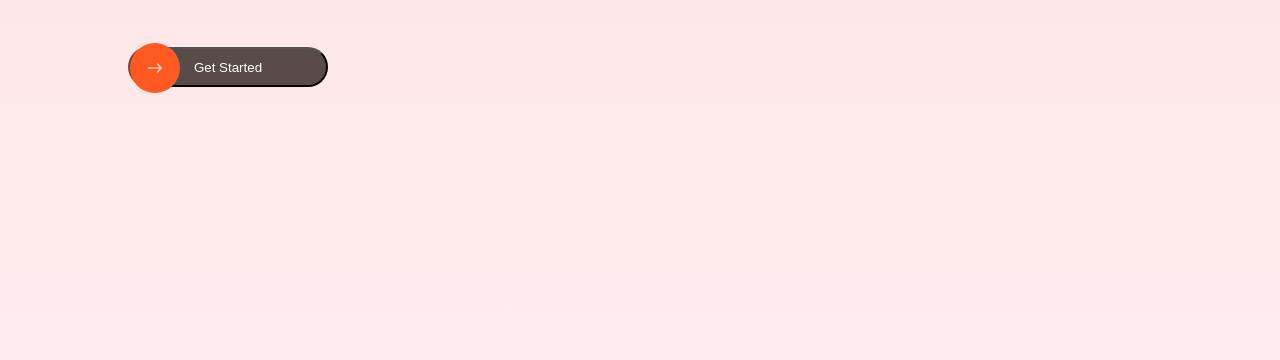
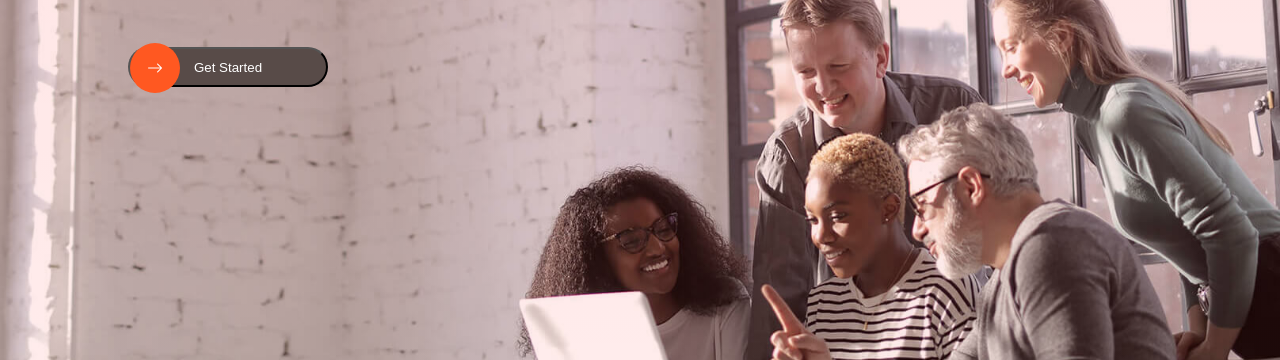
Before and after one commit to suyaraj638087/website-1, a plain HTML site: page index.html in a window 1280 px wide. Shown: the part 303-663 px from the top of the page. Drawn offline with Linux system fonts and the light colour scheme.

Commit message:
Update flexorweb.css

```diff
--- a/flexorweb.css
+++ b/flexorweb.css
@@ -97,7 +97,7 @@ padding-left:700px;
 }
 .back{
 	position:relative;
-	background-image:linear-gradient(#ff00001a,#ff000012),url("img/hero-bg.jpg");
+	background-image:linear-gradient(#ff00001a,#ff000012),url("assets/img/hero-bg.jpg");
 	height:80vh;
 	background-position:center;
 	background-size:cover;
```
